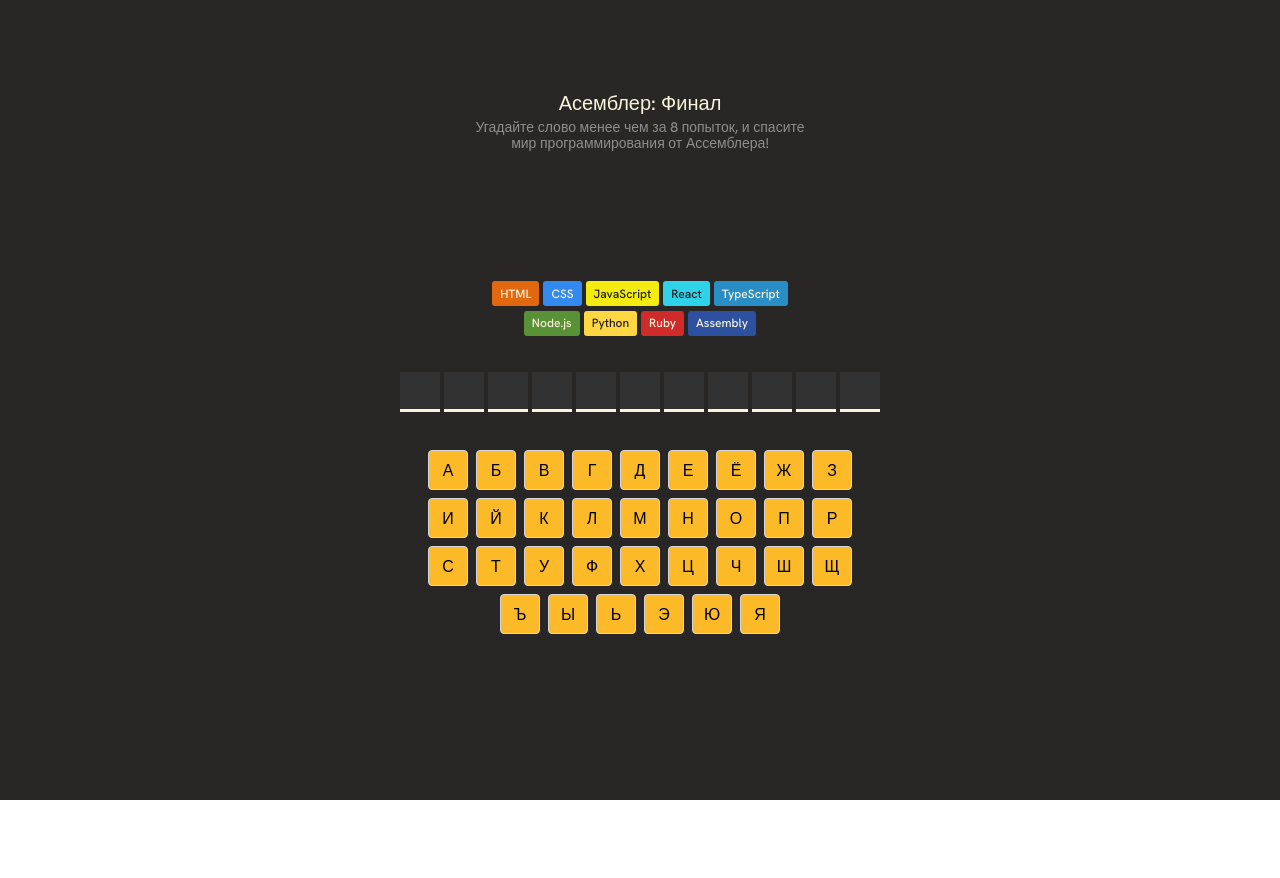
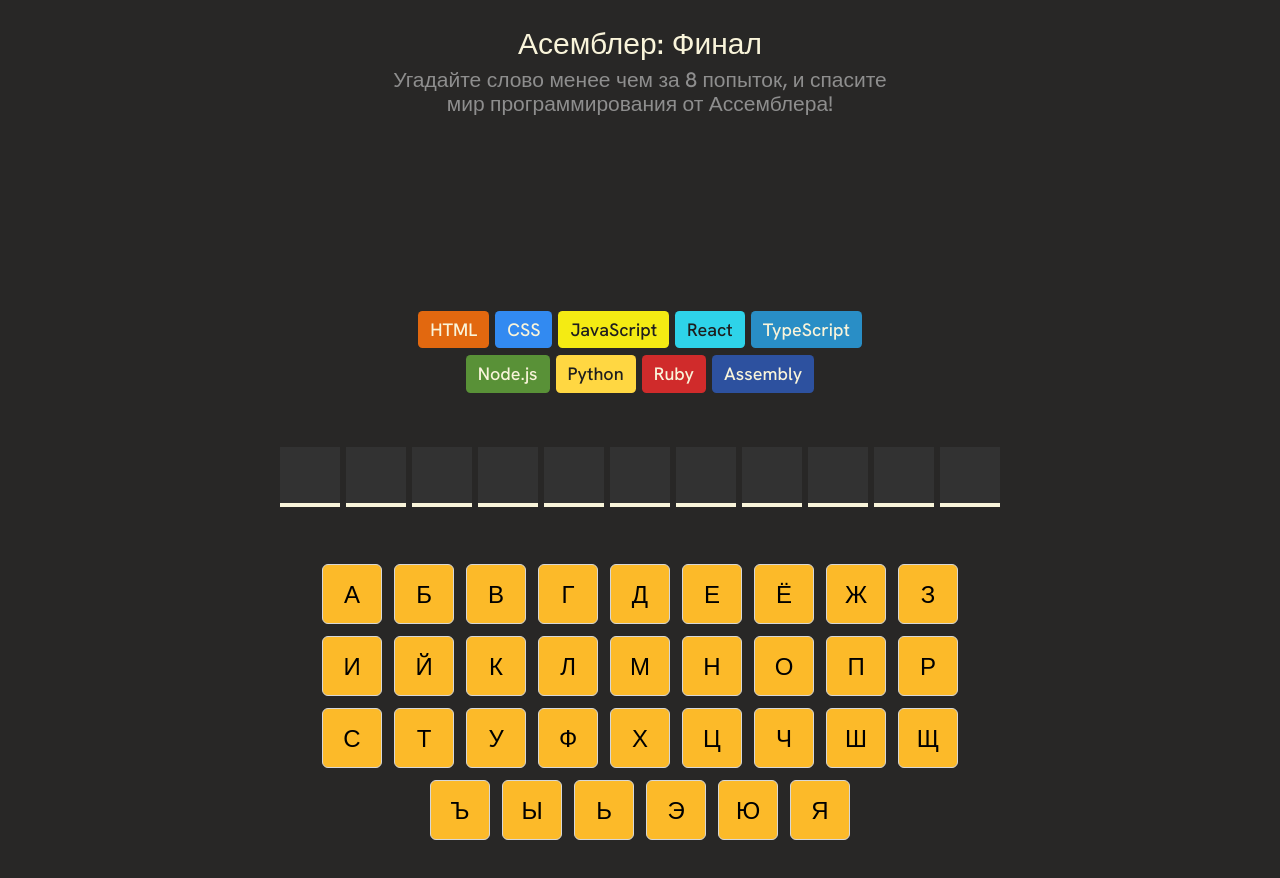
Before and after one commit to ArginP/assembly-end-game-react, a React (Vite) app: page / in a window 1280 px wide. Shown: the top 878 px of the page. Before the commit the page ends 800 px from the top, so only its background shows below. Built offline with nearby package versions, Linux system fonts and the light colour scheme.

Commit message:
fix: adaptive styles for big screens

```diff
--- a/src/main.scss
+++ b/src/main.scss
@@ -59,6 +59,10 @@
 
   main {
     @include flexContainer;
+
+    @media (min-width: 900px) {
+      zoom: 1.5;
+    }
 
     canvas {
       height: 100%;
```
